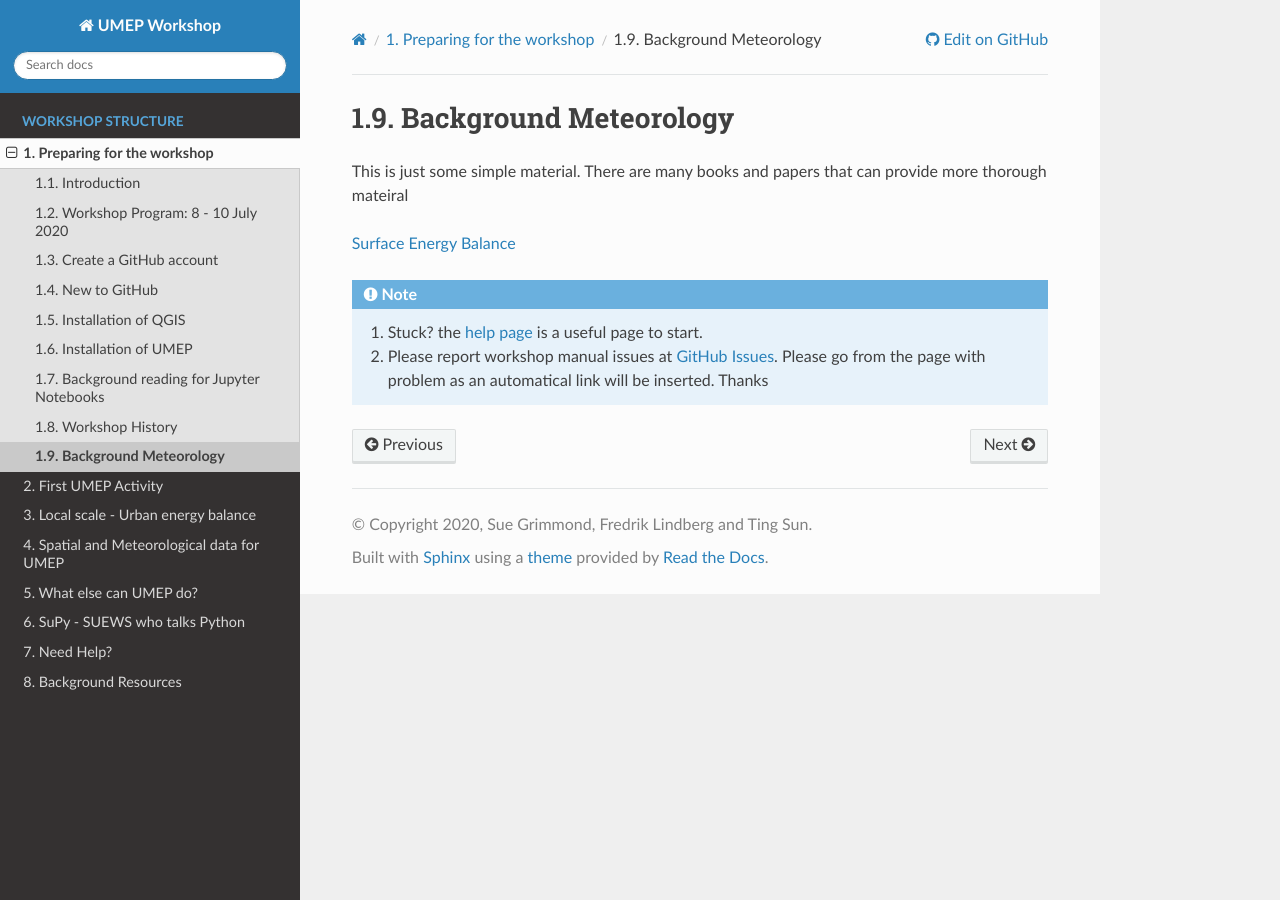
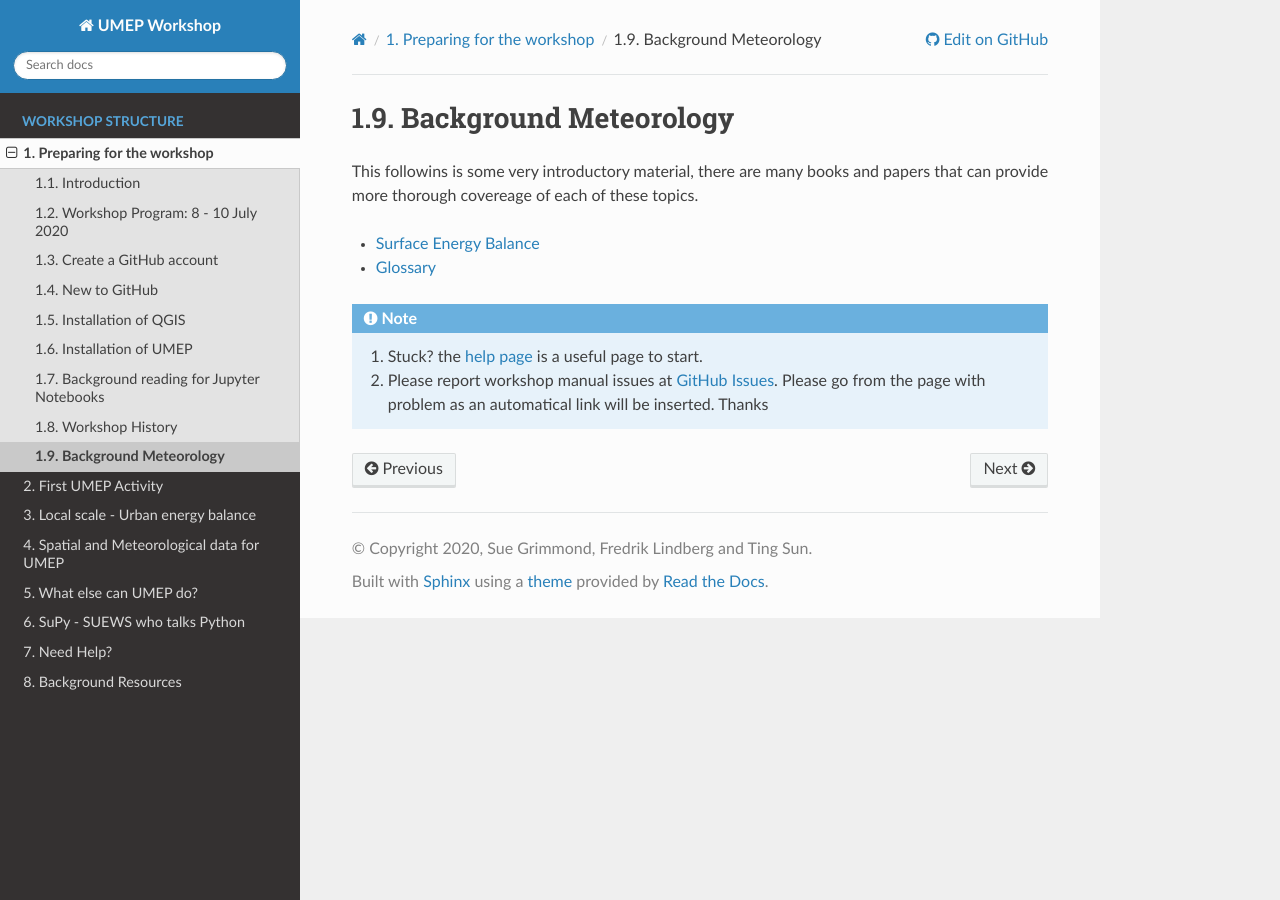
Before and after one commit to Urban-Meteorology-Reading/UMEP-Workshop, a Sphinx documentation site: the page built from source/BackGroundMet/BGM0.rst, in a window 1280 px wide. Built offline with Sphinx 7.4.7 and the Read the Docs theme 2.0.0, drawn with Linux system fonts in a browser that asks for light colours.

Commit message:
Update BGM0.rst

```diff
--- a/source/BackGroundMet/BGM0.rst
+++ b/source/BackGroundMet/BGM0.rst
@@ -3,6 +3,8 @@
 Background Meteorology
 ----------------------
 
-This is just some simple material. There are many books and papers that can provide more thorough mateiral
+This followins is some very introductory  material, there are many books and papers that can provide more thorough covereage of each of these topics.
 
-`Surface Energy Balance <SEB>`
+- `Surface Energy Balance <SEB>`
+
+- `Glossary <BGM1>`
```
